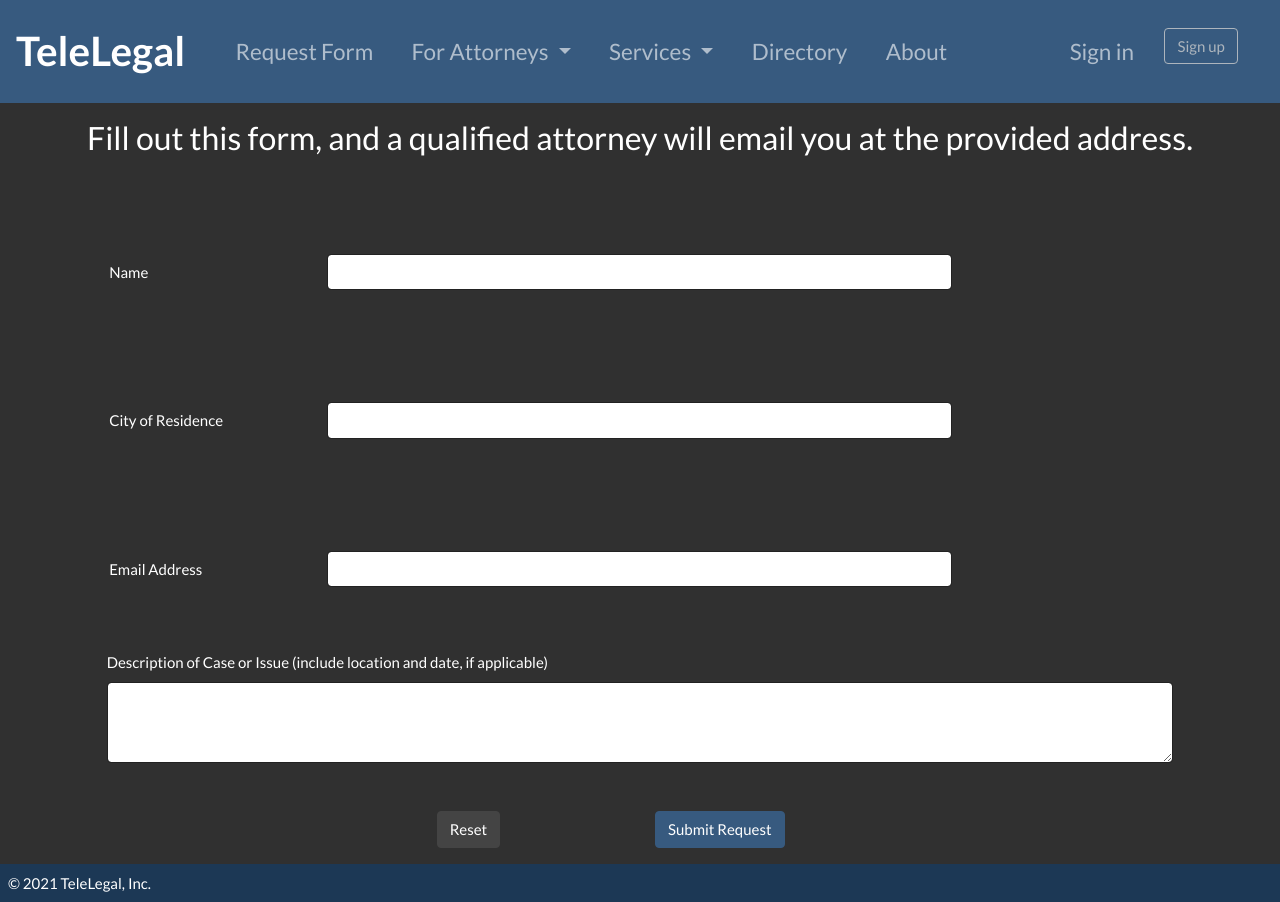
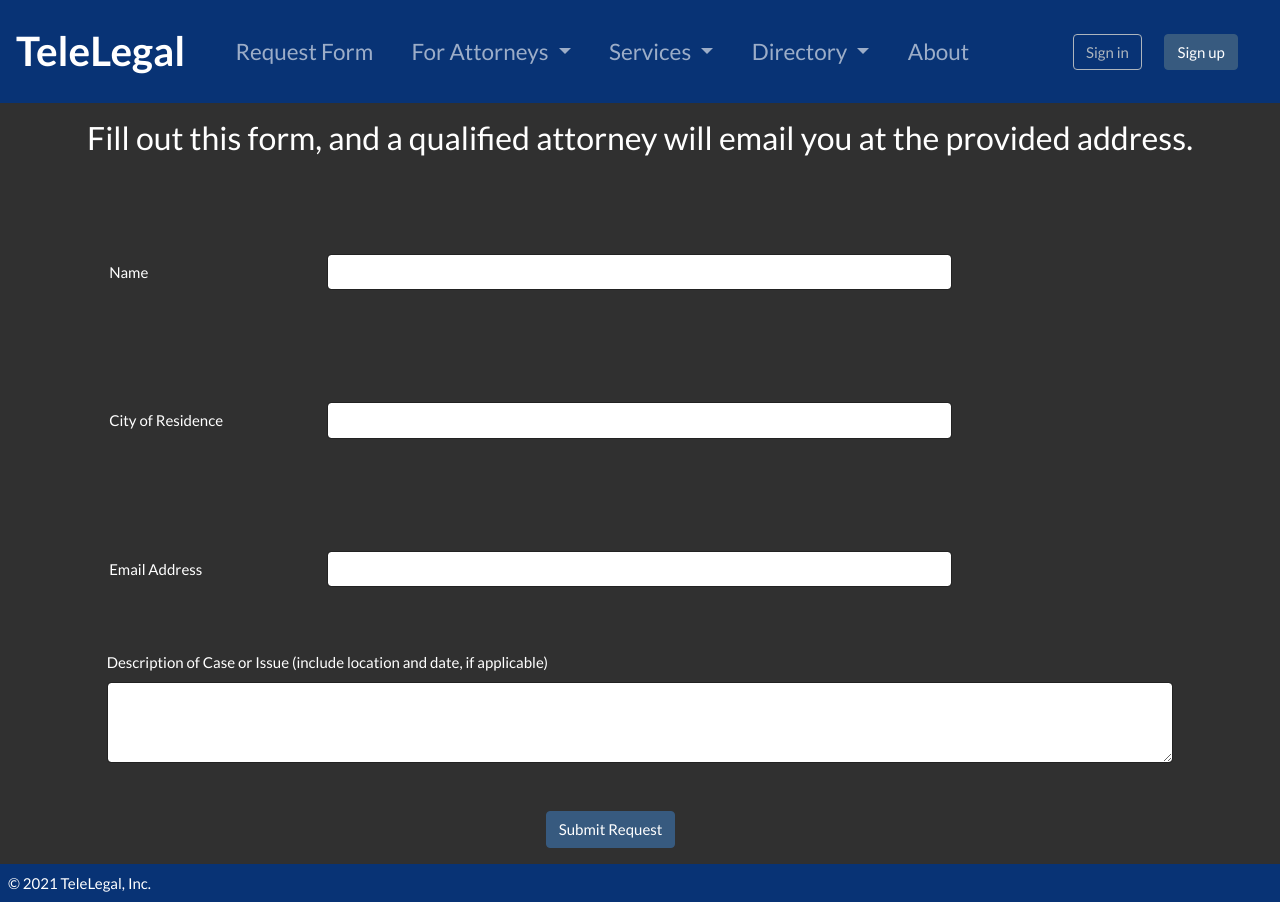
Before and after one commit to GSPuniani/TeleLegal-Winter-Intensive, a plain HTML site: page request-form.html in a window 1280 px wide. Drawn offline with nearby package versions, Linux system fonts and the light colour scheme.

Commit message:
Fixed navbar and buttons on request form

```diff
--- a/request-form.html
+++ b/request-form.html
@@ -14,14 +14,16 @@
 </head>
 <body>
   <!-- NAVBAR -->
-  <nav class="navbar navbar-expand-lg navbar-dark bg-primary">
+  <!-- bg-primary -->
+  <nav class="navbar navbar-expand-lg navbar-dark">
     <a class="navbar-brand" href="./index.html">TeleLegal</a>
     <div class="container">
         <button class="navbar-toggler" type="button" data-toggle="collapse" data-target="#navbarSupportedContent" aria-controls="navbarSupportedContent" aria-expanded="false" aria-label="Toggle navigation">
             <span class="navbar-toggler-icon"></span>
         </button>
         <div class="collapse navbar-collapse" id="navbarSupportedContent">
-        <ul class="navbar-nav mr-auto bg-primary">
+        <!-- bg-primary -->
+        <ul class="navbar-nav mr-auto">
             <li class="nav-item">
                 <a class="nav-link" href="./request-form.html">Request Form</a>
             </li>
@@ -45,9 +47,16 @@
                     <a class="dropdown-item text-light" href="#">Lease Agreements</a>
                 </div>
             </li>
-            <li class="nav-item">
-                <a class="nav-link" href="#">Directory</a>
-            </li>
+            <li class="nav-item dropdown">
+				<a class="nav-link dropdown-toggle" href="#" id="navbarDropdown" role="button" data-toggle="dropdown" aria-haspopup="true" aria-expanded="false">
+					Directory
+				</a>
+				<div class="dropdown-menu bg-dark" aria-labelledby="navbarDropdown">
+					<a class="dropdown-item text-light" href="#">A-Z</a>
+					<a class="dropdown-item text-light" href="#">City</a>
+					<a class="dropdown-item text-light" href="#">Practice Area</a>
+				</div>
+			</li>
             <li class="nav-item">
                 <a class="nav-link" href="#">About</a>
             </li>
@@ -58,11 +67,11 @@
 
         <ul class="navbar-nav">
             <li class="nav-item">
-                <a class="nav-link" href="#">Sign in</a>
-            </li>
-            <li class="nav-item">
-                <a class="btn btn-outline-light" href="#">Sign up</a>
-            </li>
+				<a class="btn btn-outline-light" href="#">Sign in</a>
+			</li>
+			<li class="nav-item">
+				<a class="btn btn-primary" href="#">Sign up</a>
+			</li>
         </ul>
         </div>
     </div>
@@ -94,10 +103,7 @@
         <textarea class="form-control col-sm-10 offset-sm-1 mb-5" id="description" rows="3"></textarea>
     </div>
     <div class="form-group row mb-0">
-      <div class="col-sm-2 offset-sm-4">
-        <button type="reset" class="btn btn-secondary mb-3">Reset</button>
-      </div>
-      <div class="col-sm-2">
+      <div class="col-sm-2 offset-sm-5">
         <button type="button" class="btn btn-primary mb-3" data-toggle="modal" data-target="#submitModal">Submit Request</button>
       </div>
     </div>
--- a/style.css
+++ b/style.css
@@ -28,7 +28,7 @@ p {
 /* Customize the footer */
 footer {
     padding: 0.1rem;
-    background-color: rgb(28, 56, 85);
+    background-color: rgb(8, 51, 117);
 }
 
 /* Customize the button */
```
